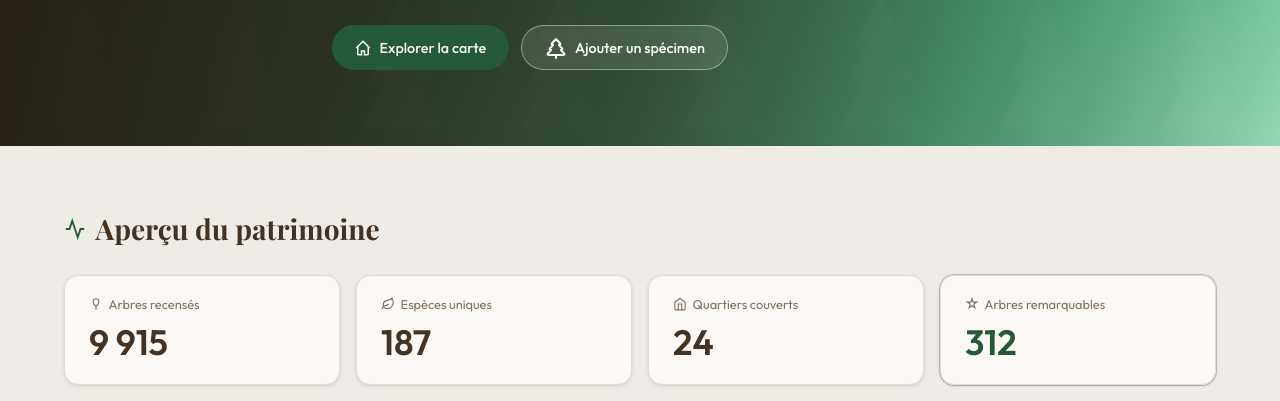
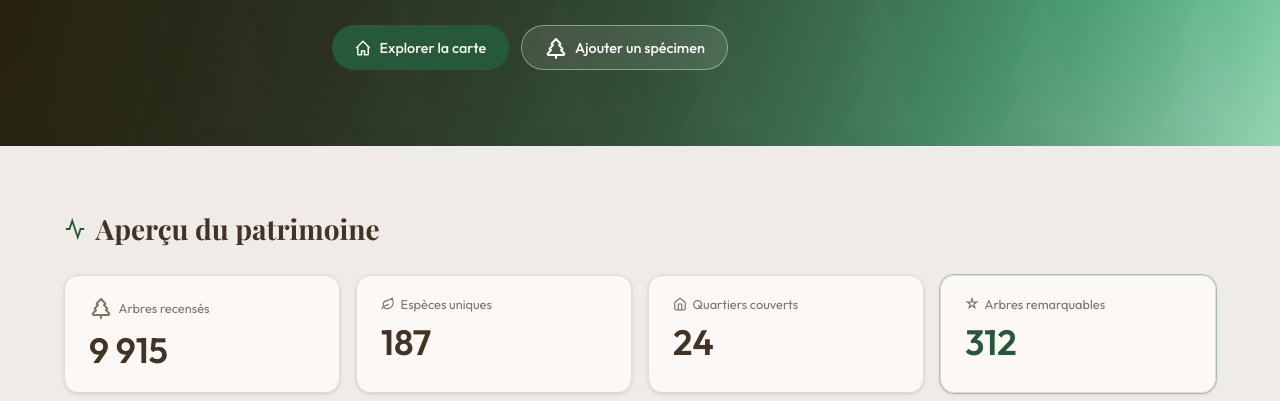
Before and after one commit to Choopsy/Projet---Partie-Web, a plain HTML site: page Front/index.html in a window 1280 px wide. Shown: the part 399-800 px from the top of the page. Drawn offline with nearby package versions, Linux system fonts and the light colour scheme; a web font is replaced by a local one.

Commit message:
modification icone sur page index

```diff
--- a/Front/index.html
+++ b/Front/index.html
@@ -76,7 +76,7 @@
       <div class="stat-grid">
         <div class="stat-card fade-up fade-up-1">
           <div class="stat-label">
-            <svg width="14" height="14" viewBox="0 0 24 24" fill="none" stroke="currentColor" stroke-width="2"><path d="M17 8a5 5 0 0 0-10 0c0 4 3 6 5 8 2-2 5-4 5-8z"/><path d="M12 16v6"/></svg>
+            <svg xmlns="http://www.w3.org/2000/svg" width="24" height="24" viewBox="0 0 24 24" fill="none" stroke="currentColor" stroke-width="2" stroke-linecap="round" stroke-linejoin="round" class="lucide lucide-tree-pine h-4 w-4" aria-hidden="true"><path d="m17 14 3 3.3a1 1 0 0 1-.7 1.7H4.7a1 1 0 0 1-.7-1.7L7 14h-.3a1 1 0 0 1-.7-1.7L9 9h-.2A1 1 0 0 1 8 7.3L12 3l4 4.3a1 1 0 0 1-.8 1.7H15l3 3.3a1 1 0 0 1-.7 1.7H17Z"></path><path d="M12 22v-3"></path></svg>
             Arbres recensés
           </div>
           <div class="stat-value">9 915</div>
```
